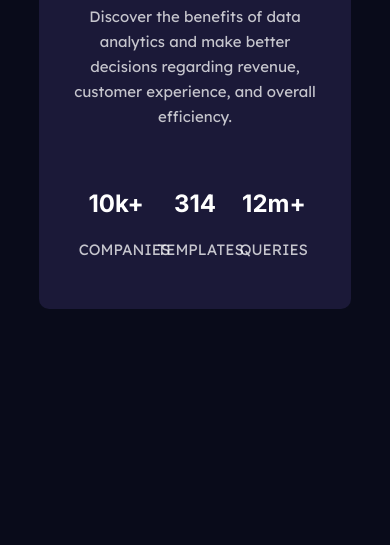
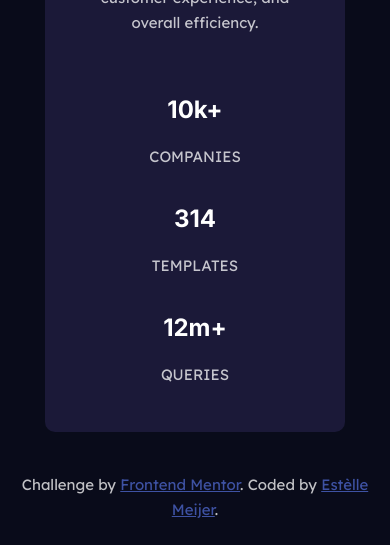
Before and after one commit to meijerestelle/stats-preview-card-component-main, a plain HTML site: page index.html in a window 390 px wide. Shown: the part 636-1181 px from the top of the page. Before the commit the page ends 945 px from the top, so only its background shows below. Drawn offline with Linux system fonts and the light colour scheme.

Commit message:
Fixed responsibility issues
Resizing issues that happend while resizing to smaller screens, like image & text placement.

```diff
--- a/styles.css
+++ b/styles.css
@@ -11,9 +11,8 @@ body {
 }
 
 #card {
-    position: absolute;
     left: 10%;
-    height: fit-content;
+    height: 430px;
     width: 80%;
     background-color: hsl(244, 38%, 16%);
     border-radius: 10px;
@@ -25,15 +24,16 @@ body {
 #card-text {
     height: 350px;
     width: 40%;
-    margin: 50px;
+    margin: 40px;
     display: inline-block;
 }
 
 #card-img {
-    height: 450px;
+    height: 430px;
     width: 50%;
     background-image: url('images/image-header-desktop.jpg');
     background-size: cover;
+    background-position: 70% 30%;
     background-color: hsla(277, 49%, 53%, 0.8);
     background-blend-mode: overlay;
     border-radius: 0 10px 10px 0;
@@ -69,7 +69,7 @@ p {
 
 .info {
     display: inline-block;
-    margin-right: 40px;
+    margin-right: 20px;
 }
 
 .stats-heading {
@@ -92,14 +92,14 @@ p {
     color: hsl(228, 45%, 44%);
 }
 
-@media screen and (max-width: 1439px) {
+@media screen and (max-width: 1024px) {
     body {
         justify-content: none;
     }
     #card {
         width: 80%;
-        top: 50px;
-        margin-bottom: 50px;
+        margin-top: 50px;
+        margin-bottom: 25px;
         display: flex;
         flex-direction: column-reverse;
         height: fit-content;
@@ -117,7 +117,7 @@ p {
     #card-img {
         position: relative;
         border-radius: 10px 10px 0 0;
-        height: 400px;
+        height: 300px;
         width: 100%;
         display: block;
         float: left;
@@ -129,11 +129,13 @@ p {
     }
 
     .attribution {
-        display: none;
+        left: 0;
+        transform: none;
+        position: relative;
     }
 }
 
-@media screen and (max-width: 375px) {
+@media screen and (max-width: 680px) {
     .info {
         width: 100%;
     }
```
